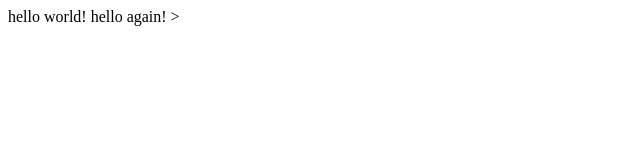
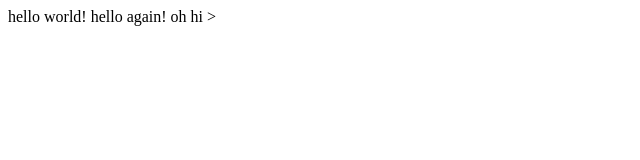
Before and after one commit to shihang1987/lecture-0, a plain HTML site: page hello.html in a window 1280 px wide. Shown: the full height of the page, 0-640 px from the left. Drawn offline with Linux system fonts and the light colour scheme.

Commit message:
Update hello.html

```diff
--- a/hello.html
+++ b/hello.html
@@ -6,5 +6,6 @@
 <body>
 	hello world!
 	hello again!
+	oh hi
 </body>
 </html>>
```
